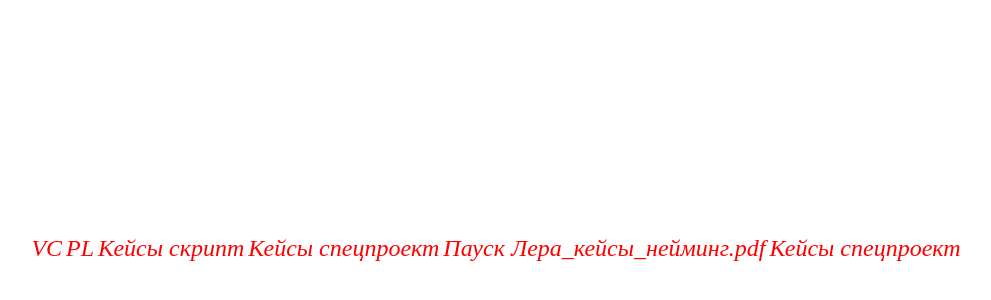
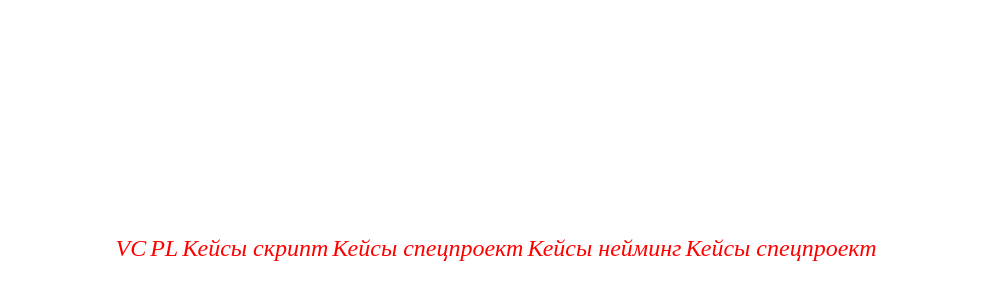
Before and after one commit to lerapausk/vc, a plain HTML site: page index.html in a window 1280 px wide. Shown: the part 152-452 px from the top of the page, without its empty margins (144-1135 px from the left). Drawn offline with Linux system fonts and the light colour scheme.

Commit message:
Update index.html

```diff
--- a/index.html
+++ b/index.html
@@ -25,7 +25,7 @@ div {
   <a href="pl.pdf">PL</a>
   <a href="Пауск Лера_кейсы_скрипт.pdf">Кейсы скрипт</a>
   <a href="Пауск Лера_кейсы_спецроект.pdf">Кейсы спецпроект</a>
-  <a href="Пауск Лера_кейсы_спецроект.pdf">Пауск Лера_кейсы_нейминг.pdf</a>
+  <a href="Пауск Лера_кейсы_спецроект.pdf">Кейсы нейминг</a>
   <a href="Пауск Лера_кейсы_лайны.pdf">Кейсы спецпроект</a>
 </div>
 </body>
```
